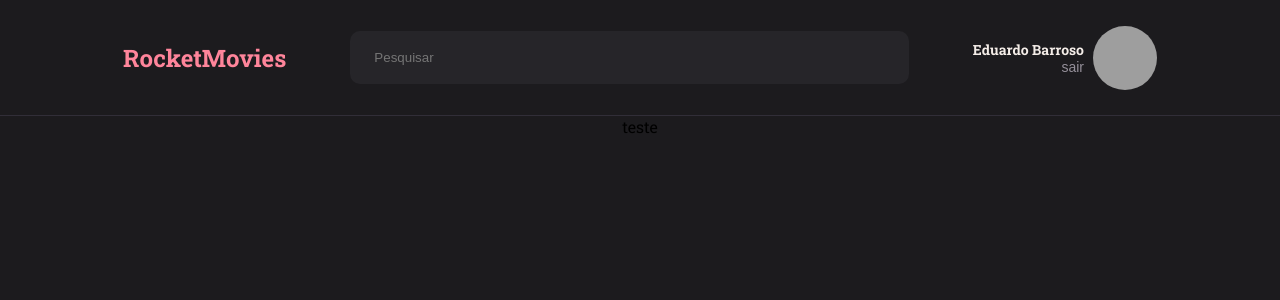
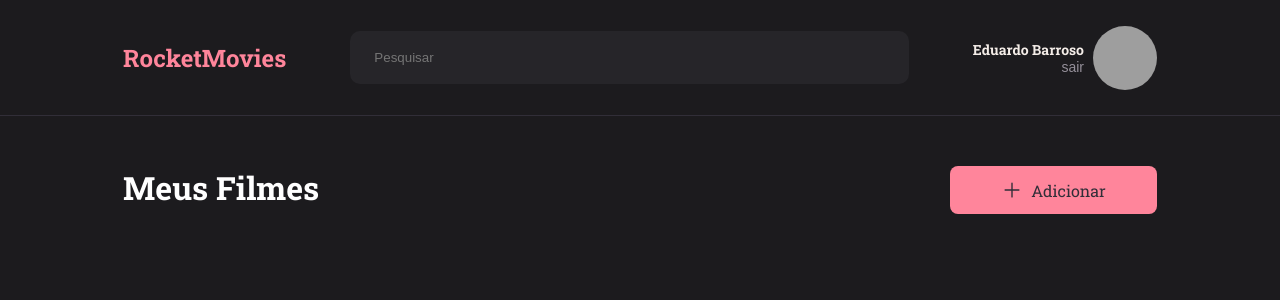
Before and after one commit to eduardoB7/RocketMovies, a React (Vite) app: page / in a window 1280 px wide. Shown: the top 300 px of the page. Built offline with nearby package versions, Linux system fonts and the light colour scheme; grey boxes are pictures that could not be loaded.

Commit message:
Component button

```diff
--- /dev/null
+++ b/src/components/Button/index.jsx
@@ -0,0 +1,10 @@
+import { Container } from "./style";
+
+export function Button({ icon: Icon, texContent, width = false }) {
+  return (
+    <Container $width={width} type="button">
+      {Icon && <Icon size={22} />}
+      {texContent}
+    </Container>
+  );
+}
--- /dev/null
+++ b/src/components/Button/style.js
@@ -0,0 +1,22 @@
+import styled from "styled-components";
+
+export const Container = styled.button`
+  display: flex;
+  justify-content: center;
+  align-items: center;
+  gap: 0.8rem;
+  border: none;
+  border-radius: 8px;
+
+  text-align: center;
+  height: 4.8rem;
+  width: ${({ $width }) => ($width ? "340px" : "207px")}; /* Correção aqui */
+
+  background-color: ${({ theme }) => theme.COLORS.TITLE_BUTTON};
+  color: ${({ theme }) => theme.COLORS.DARK};
+  font-family: "Roboto Slab", serif;
+  font-weight: 400;
+  font-size: 1.6rem;
+
+  cursor: pointer;
+`;
--- a/src/pages/Home/index.jsx
+++ b/src/pages/Home/index.jsx
@@ -1,11 +1,25 @@
+import { HiOutlinePlus } from "react-icons/hi2";
+
+import { Button } from "../../components/Button";
 import { Header } from "../../components/Header";
-import { Container } from "./style";
+import { Container, Content } from "./style";
 
 export function Home() {
   return (
     <Container>
       <Header />
-      <main>teste</main>
+      <Content>
+        <main>
+          <header>
+            <h1>Meus Filmes</h1>
+            <Button
+              icon={HiOutlinePlus}
+              width={false}
+              texContent={"Adicionar"}
+            />
+          </header>
+        </main>
+      </Content>
     </Container>
   );
 }
--- a/src/pages/Home/style.js
+++ b/src/pages/Home/style.js
@@ -9,10 +9,25 @@ export const Container = styled.div`
     "content";
 
   grid-template-rows: 11.6rem auto;
+`;
+
+export const Content = styled.div`
+  grid-area: content;
+  width: 100%;
+  padding: 5rem 12.3rem;
 
   > main {
-    margin: 0 auto;
+    color: white;
     flex: 1;
-    grid-area: content;
+
+    > header {
+      display: flex;
+      justify-content: space-between;
+    }
+
+    > h1 {
+      font-size: 3.2rem;
+      font-weight: 400;
+    }
   }
 `;
```
